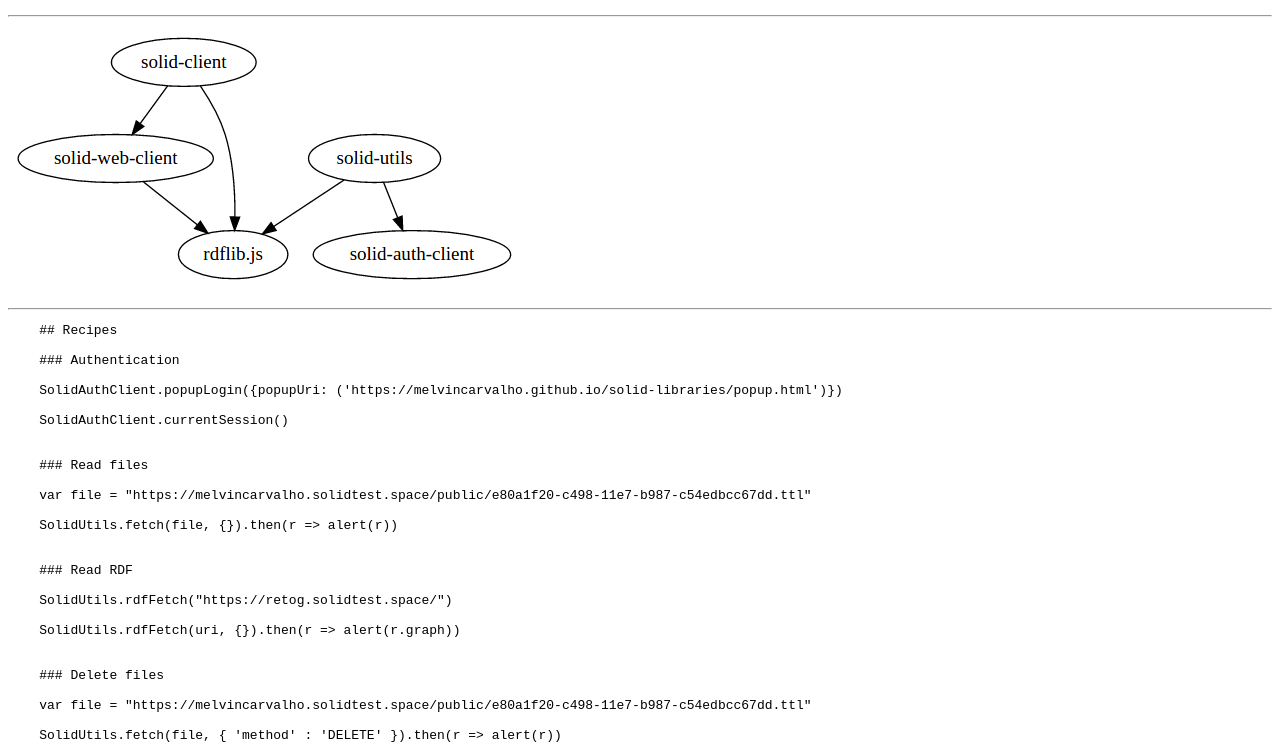
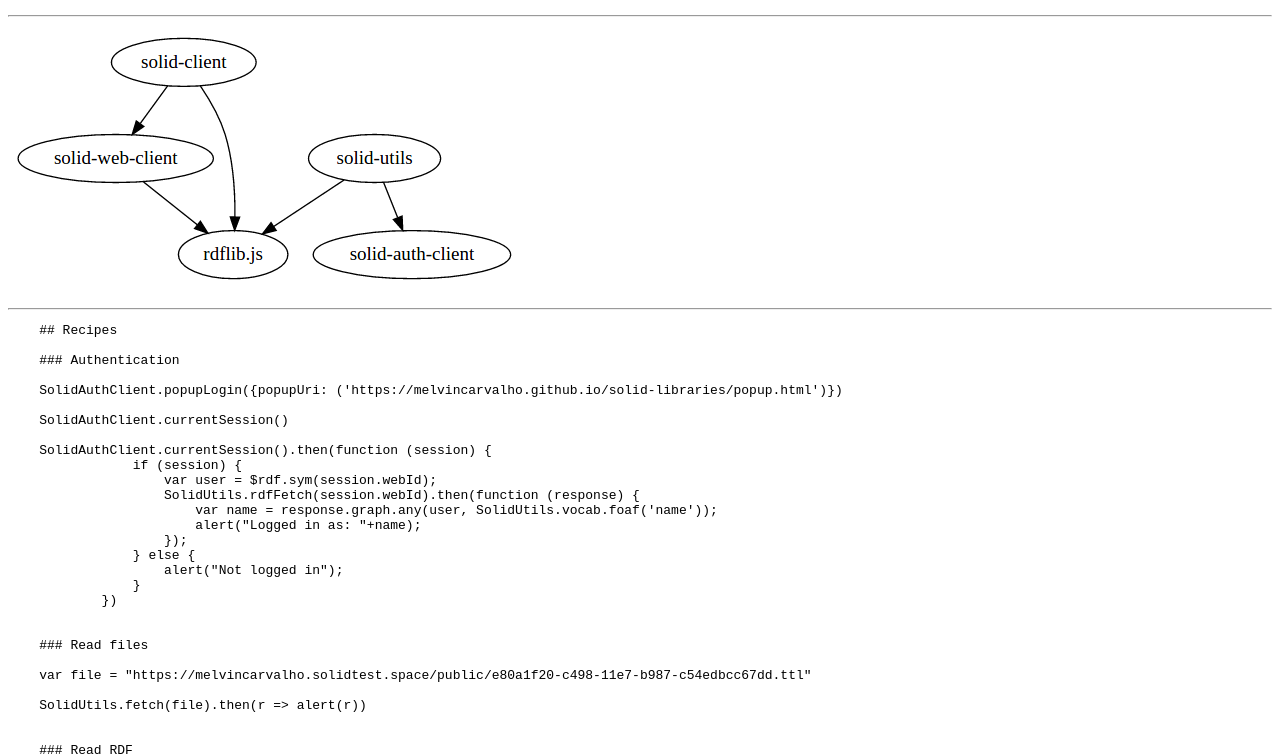
Before and after one commit to melvincarvalho/solid-libraries, a plain HTML site: page index.html in a window 1280 px wide. Shown: the part 44-800 px from the top of the page. Drawn offline with Linux system fonts and the light colour scheme.

Commit message:
More recipes

```diff
--- a/index.html
+++ b/index.html
@@ -29,12 +29,24 @@
 
     SolidAuthClient.currentSession()
 
+    SolidAuthClient.currentSession().then(function (session) {
+                if (session) {
+                    var user = $rdf.sym(session.webId);
+                    SolidUtils.rdfFetch(session.webId).then(function (response) {
+                        var name = response.graph.any(user, SolidUtils.vocab.foaf('name'));
+                        alert("Logged in as: "+name);
+                    });
+                } else {
+                    alert("Not logged in");
+                }
+            })
+
 
     ### Read files
 
     var file = "https://melvincarvalho.solidtest.space/public/e80a1f20-c498-11e7-b987-c54edbcc67dd.ttl"
 
-    SolidUtils.fetch(file, {}).then(r => alert(r))
+    SolidUtils.fetch(file).then(r => alert(r))
 
 
     ### Read RDF
```
